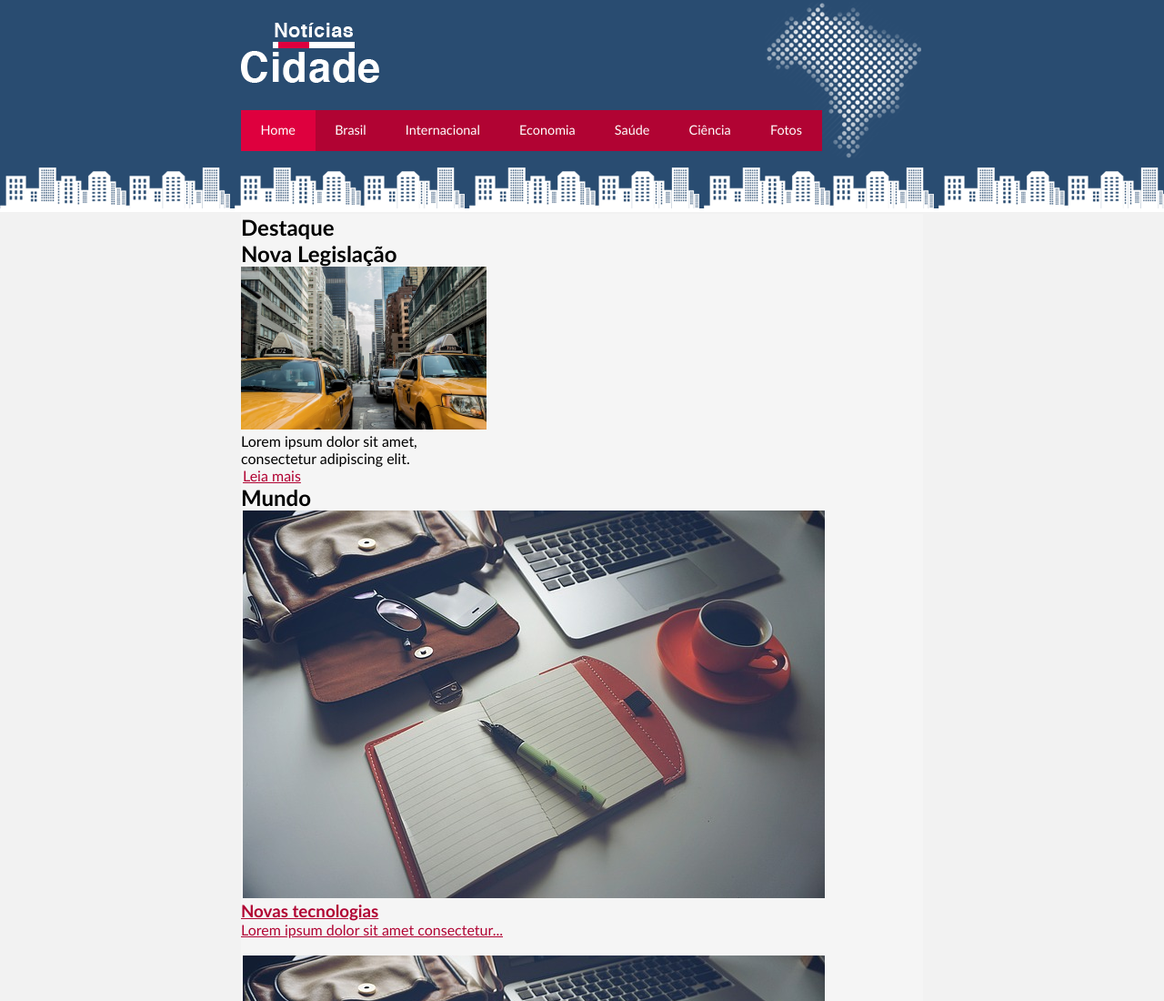
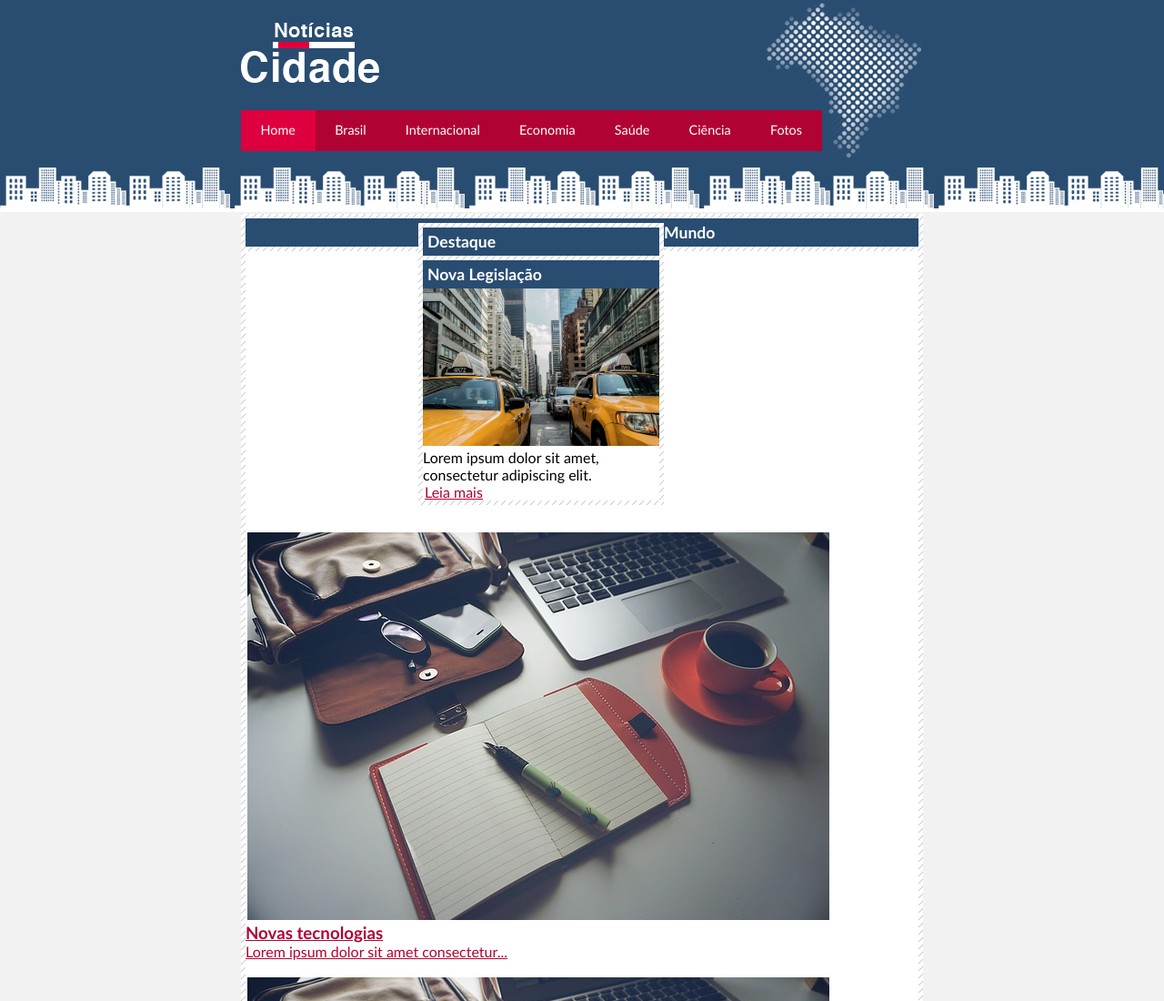
Before and after one commit to ThiagoLimaC/microprojeto-css-noticiasCidade, a plain HTML site: page index.html in a window 1280 px wide. Shown: the top 1100 px of the page at 91% size. Drawn offline with Linux system fonts and the light colour scheme.

Commit message:
Enhance layout styles in estilo.css for improved content presentation

```diff
--- a/estilo.css
+++ b/estilo.css
@@ -89,4 +89,24 @@ body.fotos #navegacao a#fotos
 
 #primario {
     width: 270px;
+    float: left;
+    margin: 0 0 20px 195px;
 }
+
+.caixa {
+    background: #f3f3f3 url(imagens/fundo-caixa.png);
+    margin: 10px 0;
+    padding: 5px;
+}
+
+h2 {
+    font-size: 1.1em;
+    background: #294c71;
+    color: #fff;
+    padding: 5px;
+}
+
+.caixa-conteudo {
+    background: #fff;
+    margin-top: 5px;
+}
```
